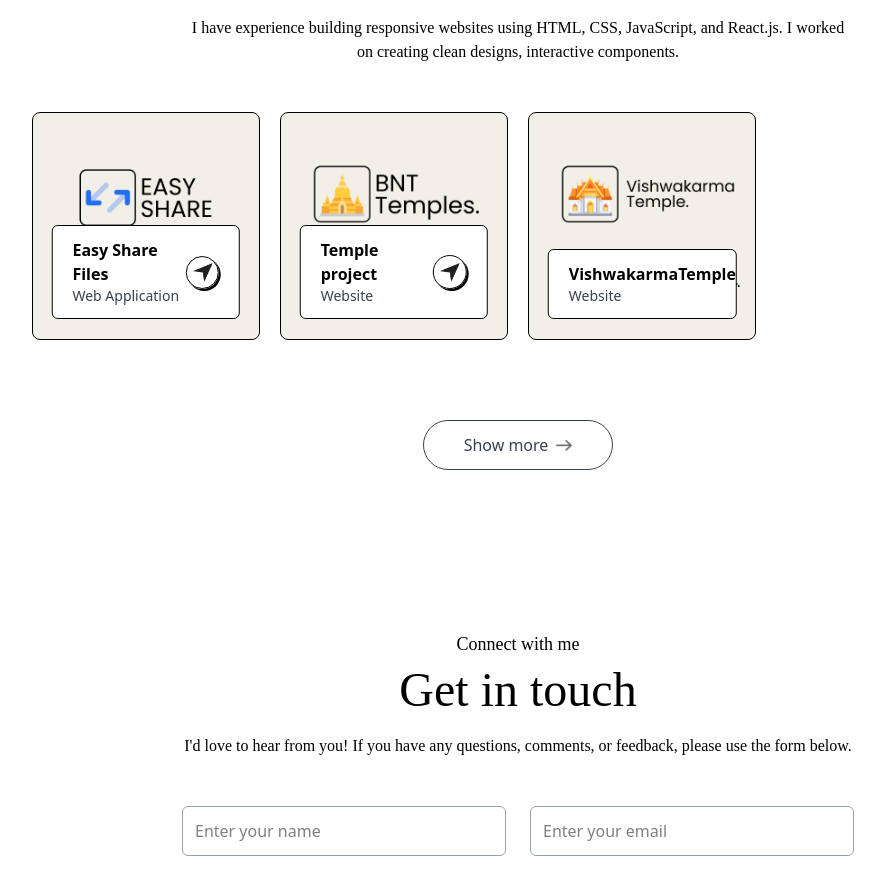
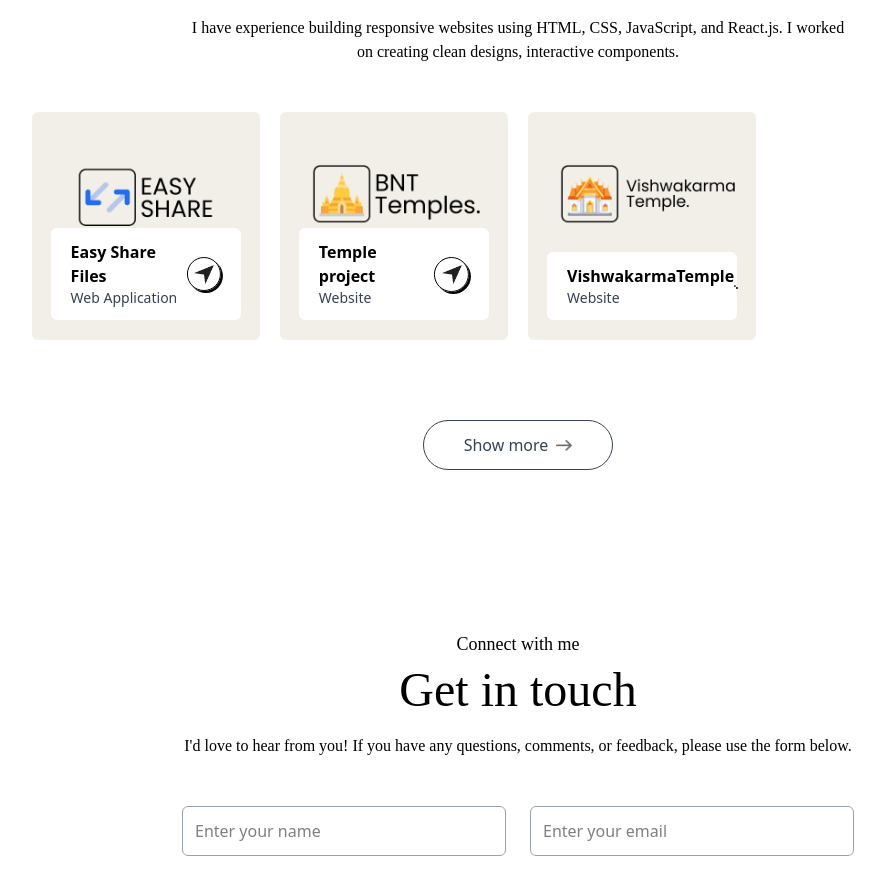
Before and after one commit to Mohan-Badiger/Portfolio, a React (Vite) app: page / in a window 1280 px wide. Shown: the part 1732-2618 px from the top of the page, without its empty margins (122-1007 px from the left). Built offline with nearby package versions, Linux system fonts and the light colour scheme; a web font is replaced by a local one.

Commit message:
Refactor Work component styles for improved layout and consistency

```diff
--- a/src/components/Work.jsx
+++ b/src/components/Work.jsx
@@ -13,11 +13,11 @@ const Work = () => {
 
             <div className='grid sm:grid-cols-2 md:grid-cols-4 my-10 gap-5'>
                 {workData.map((project, index) => (
-                    <div className='aspect-square bg-no-repeat bg-cover bg-center rounded-lg border relative cursor-pointer group'
+                    <div className='aspect-square bg-no-repeat bg-cover bg-center rounded-md relative cursor-pointer group'
                         key={index} style={{ backgroundImage: `url(${project.bgImage})`}}>
                         <div
                          onClick={() => window.open(project.link, "_blank")}
-                         className='bg-white w-10/12 rounded-md absolute border bottom-5 left-1/2 -translate-x-1/2 py-3 px-5 flex items-center justify-between duration-500 group-hover:bottom-7'>
+                         className='bg-white w-10/12 rounded-md absolute bottom-5 left-1/2 -translate-x-1/2 py-3 px-5 flex items-center justify-between duration-500 group-hover:bottom-7'>
                             <div>
                                 <h2 className='font-semibold'>{project.title}</h2>
                                 <p className='text-sm text-gray-700'>{project.description}</p>
```
